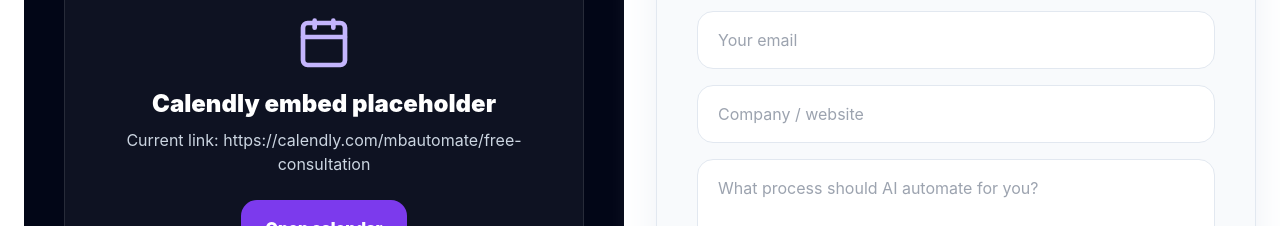
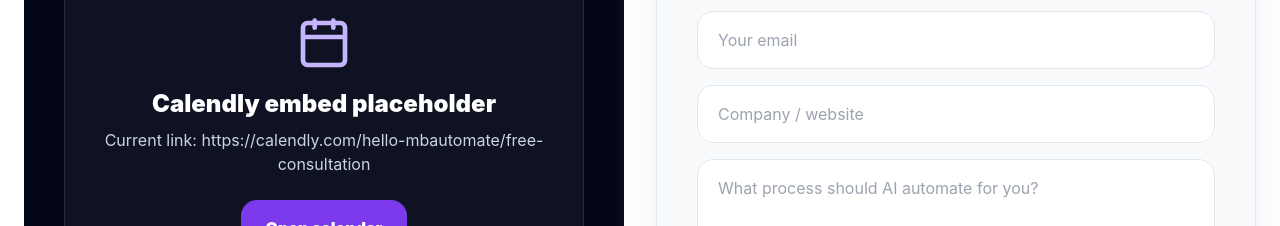
Before and after one commit to mariuszbar/mbautomate-site, a Next.js app: page / in a window 1280 px wide. Shown: the part 3860-4086 px from the top of the page. Built offline with nearby package versions, Linux system fonts and the light colour scheme.

Commit message:
fix calendly link

```diff
--- a/app/page.tsx
+++ b/app/page.tsx
@@ -51,7 +51,7 @@
 
 export default function Home() {
   const [status, setStatus] = useState('');
-  const calendlyUrl = 'https://calendly.com/mbautomate/free-consultation';
+  const calendlyUrl = 'https://calendly.com/hello-mbautomate/free-consultation';
 
   async function submitForm(e: FormEvent<HTMLFormElement>) {
     e.preventDefault();
```
